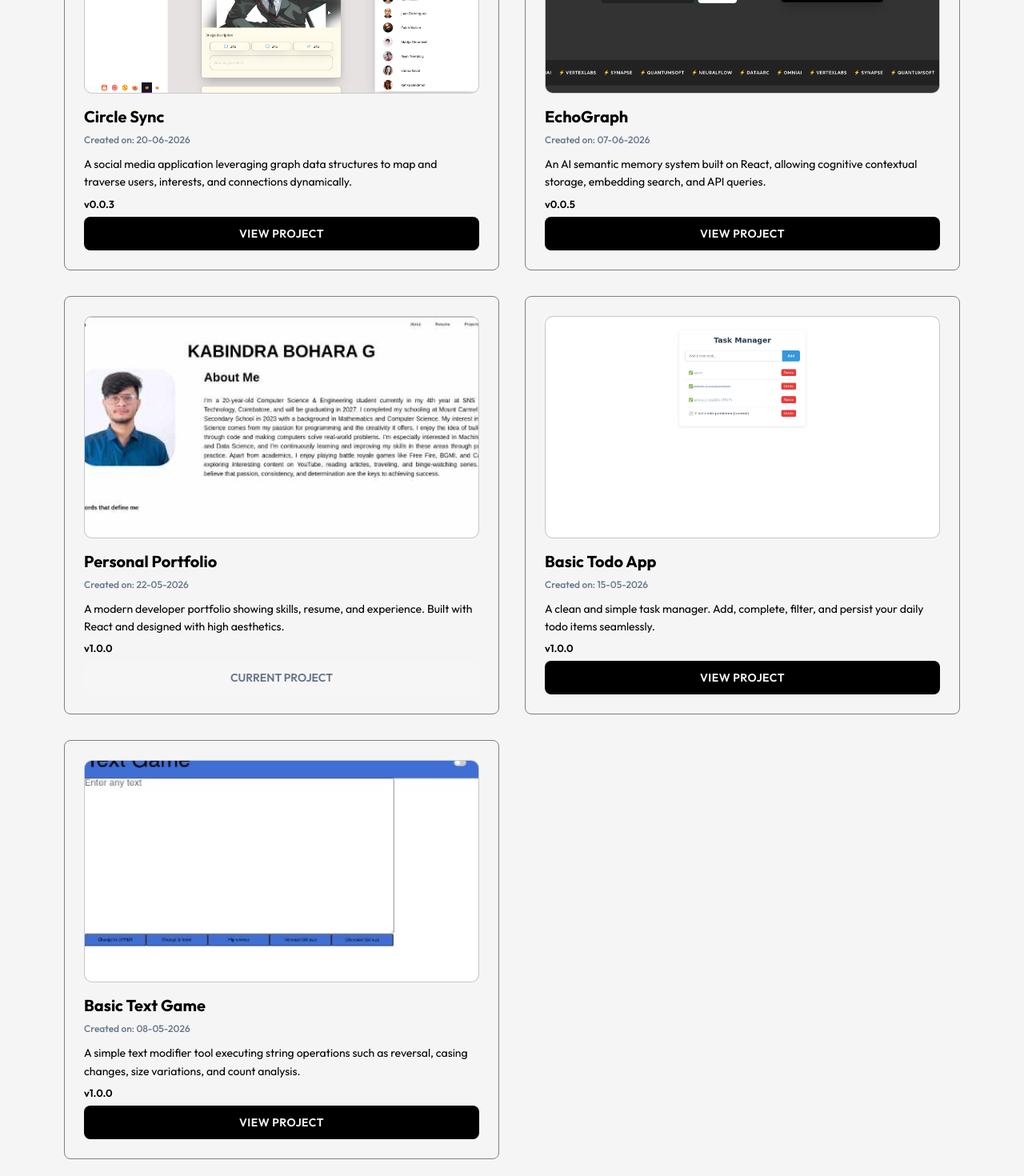
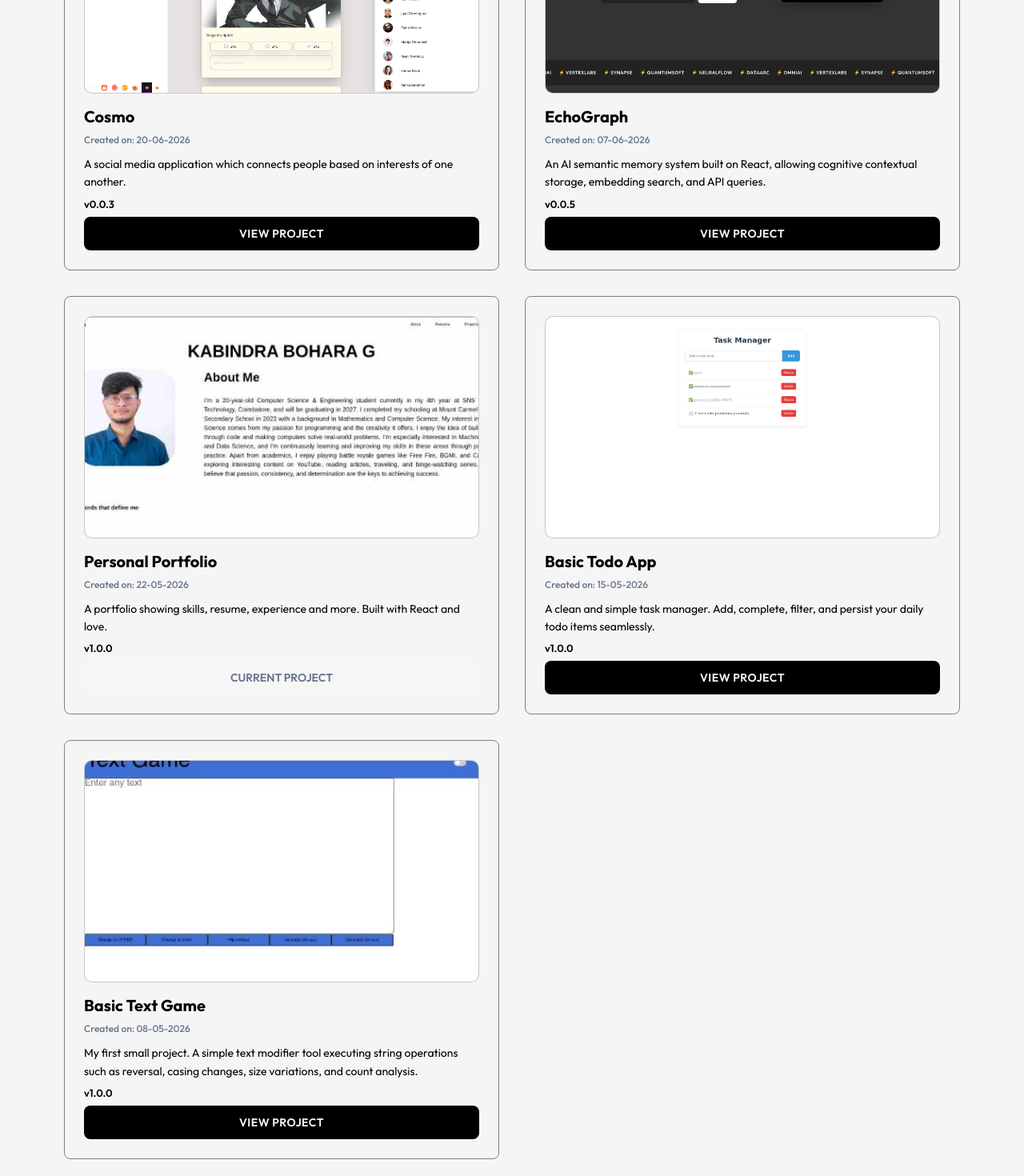
Before and after one commit to kabindrabohara078/portfolio, a React (Vite) app: page /projects in a window 1280 px wide. Shown: the part 400-1870 px from the top of the page at 80% size. Built offline with nearby package versions, Linux system fonts and the light colour scheme.

Commit message:
cosmo modified

```diff
--- a/src/pages/Project.jsx
+++ b/src/pages/Project.jsx
@@ -5,10 +5,10 @@ const Project = () => {
   const projects = [
     {
       id: '4',
-      project_name: 'Circle Sync',
+      project_name: 'Cosmo',
       project_date: '20-06-2026',
       project_logo: '/circle_synk.png',
-      project_desc: 'A social media application leveraging graph data structures to map and traverse users, interests, and connections dynamically.',
+      project_desc: 'A social media application which connects people based on interests of one another.',
       project_version: 'v0.0.3',
       project_link: 'https://circle-sync-pxo7.vercel.app/'
     },
@@ -26,7 +26,7 @@ const Project = () => {
       project_name: 'Personal Portfolio',
       project_date: '22-05-2026',
       project_logo: '/portfolio-logo.jpeg',
-      project_desc: 'A modern developer portfolio showing skills, resume, and experience. Built with React and designed with high aesthetics.',
+      project_desc: 'A portfolio showing skills, resume, experience and more. Built with React and love.',
       project_version: 'v1.0.0',
       project_link: 'NA'
     },
@@ -44,7 +44,7 @@ const Project = () => {
       project_name: 'Basic Text Game',
       project_date: '08-05-2026',
       project_logo: '/basic-text-game-app-logo.jpeg',
-      project_desc: 'A simple text modifier tool executing string operations such as reversal, casing changes, size variations, and count analysis.',
+      project_desc: 'My first small project. A simple text modifier tool executing string operations such as reversal, casing changes, size variations, and count analysis.',
       project_version: 'v1.0.0',
       project_link: 'https://text-game-app.onrender.com/'
     }
```
